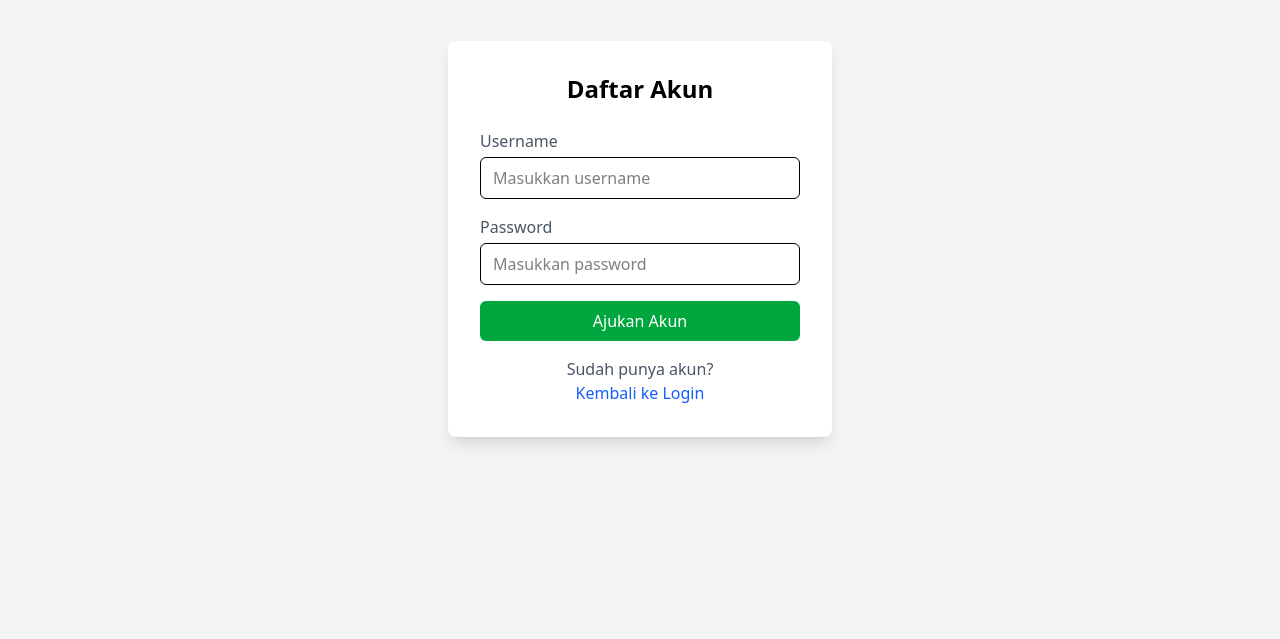
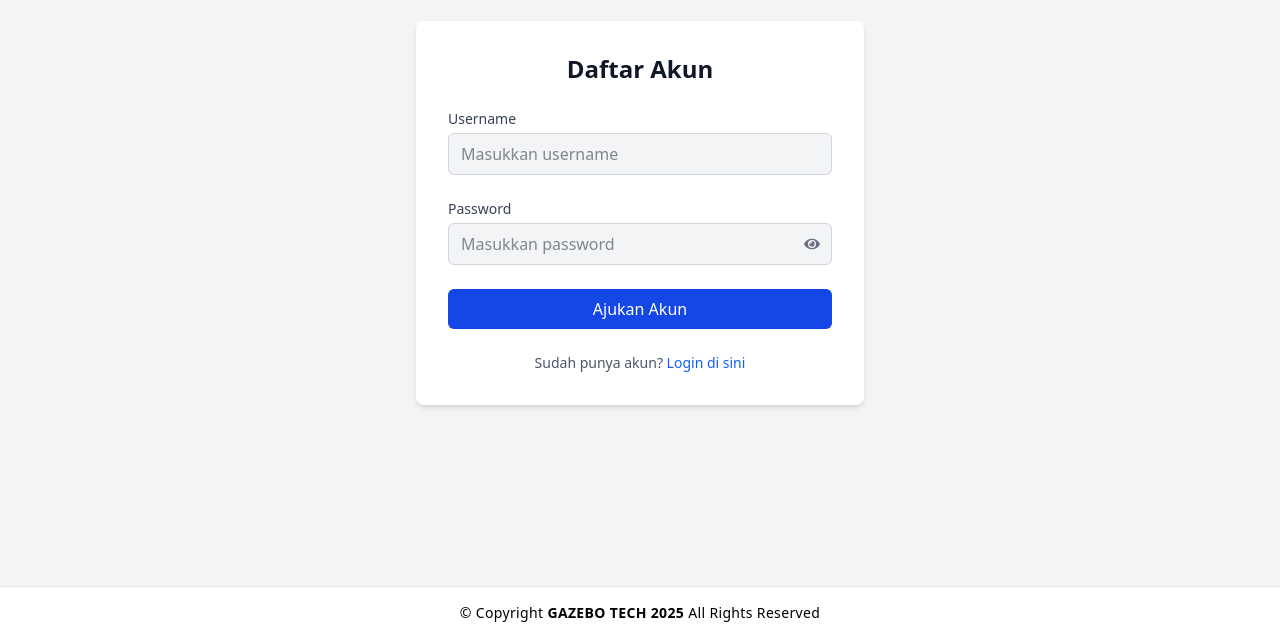
Before and after one commit to dimszkyz/sikoltridi, a React app in the folder frontend/: page /register in a window 1280 px wide. Shown: the part 161-800 px from the top of the page. Built offline with nearby package versions, Linux system fonts and the light colour scheme; the HTML template or start-up script is replaced by a standard one.

Commit message:
tampilan

```diff
--- a/frontend/src/pages/PartControlling.jsx
+++ b/frontend/src/pages/PartControlling.jsx
@@ -435,7 +435,7 @@ export default function PartControlling() {
       {/* Footer copyright */}
       <footer className="bg-white text-black text-center py-4 mt-10 border-t border-gray-200">
         <p className="text-sm tracking-wide">
-          © Copyright <span className="font-bold">APR 2024</span> All Rights Reserved
+          © Copyright <span className="font-bold">GAZEBOTECH 2025</span> All Rights Reserved
         </p>
       </footer>
     </>
--- a/frontend/src/pages/home.jsx
+++ b/frontend/src/pages/home.jsx
@@ -137,7 +137,7 @@ const Home = () => {
       {/* Footer copyright */}
       <footer className="bg-white text-black text-center py-4 mt-10 border-t border-gray-200">
         <p className="text-sm tracking-wide">
-          © Copyright <span className="font-bold">APR 2024</span> All Rights Reserved
+          © Copyright <span className="font-bold">GAZEBO TECH 2025</span> All Rights Reserved
         </p>
       </footer>
       <ScrollTopButton />
--- a/frontend/src/pages/login.jsx
+++ b/frontend/src/pages/login.jsx
@@ -1,10 +1,12 @@
 import React, { useState } from 'react';
 import axios from 'axios';
 import { useNavigate, Link } from 'react-router-dom';
+import { FaEye, FaEyeSlash } from 'react-icons/fa';
 
 const Login = () => {
   const [username, setUsername] = useState('');
   const [password, setPassword] = useState('');
+  const [showPassword, setShowPassword] = useState(false);
   const [error, setError] = useState('');
   const navigate = useNavigate();
 
@@ -18,17 +20,9 @@ const Login = () => {
         password,
       });
 
-      // --- TAMBAHAN UNTUK DEBUGGING ---
-      // Ini akan menampilkan struktur data dari server di console browser
       console.log('Data dari Server:', response.data);
-
-      // Simpan data pengguna ke localStorage
       localStorage.setItem('user', JSON.stringify(response.data.user));
-
-      // Arahkan ke halaman utama setelah login berhasil
       navigate('/');
-
-      // Muat ulang halaman untuk memastikan navbar diperbarui
       window.location.reload();
 
     } catch (err) {
@@ -41,15 +35,18 @@ const Login = () => {
   };
 
   return (
-    <div className="flex items-center justify-center min-h-screen bg-gray-100 dark:bg-gray-900">
-      <div className="w-full max-w-md p-8 space-y-6 bg-white rounded-lg shadow-md dark:bg-gray-800">
-        <h2 className="text-2xl font-bold text-center text-gray-900 dark:text-white">Login</h2>
+    // Wrapper utama untuk layout flex column
+    <div className="flex flex-col min-h-screen bg-gray-100">
+      {/* Konten utama yang akan mengisi ruang tersedia */}
+      <main className="flex-grow flex items-center justify-center">
+        <div className="w-full max-w-md p-8 space-y-6 bg-white rounded-lg shadow-md">
+          <h2 className="text-2xl font-bold text-center text-gray-900">Login</h2>
           {error && <p className="text-sm text-center text-red-500">{error}</p>}
           <form onSubmit={handleSubmit} className="space-y-6">
             <div>
               <label
                 htmlFor="username"
-              className="block text-sm font-medium text-gray-700 dark:text-gray-300"
+                className="block text-sm font-medium text-gray-700"
               >
                 Username
               </label>
@@ -60,25 +57,37 @@ const Login = () => {
                 required
                 value={username}
                 onChange={(e) => setUsername(e.target.value)}
-              className="w-full px-3 py-2 mt-1 text-gray-900 bg-gray-100 border border-gray-300 rounded-md focus:outline-none focus:ring-blue-500 focus:border-blue-500 dark:bg-gray-700 dark:border-gray-600 dark:text-white"
+                className="w-full px-3 py-2 mt-1 text-gray-900 bg-gray-100 border border-gray-300 rounded-md focus:outline-none focus:ring-blue-500 focus:border-blue-500"
               />
             </div>
             <div>
               <label
                 htmlFor="password"
-              className="block text-sm font-medium text-gray-700 dark:text-gray-300"
+                className="block text-sm font-medium text-gray-700"
               >
                 Password
               </label>
+              <div className="relative mt-1">
                 <input
                   id="password"
                   name="password"
-              type="password"
+                  type={showPassword ? 'text' : 'password'}
                   required
                   value={password}
                   onChange={(e) => setPassword(e.target.value)}
-              className="w-full px-3 py-2 mt-1 text-gray-900 bg-gray-100 border border-gray-300 rounded-md focus:outline-none focus:ring-blue-500 focus:border-blue-500 dark:bg-gray-700 dark:border-gray-600 dark:text-white"
+                  className="w-full px-3 py-2 pr-10 text-gray-900 bg-gray-100 border border-gray-300 rounded-md focus:outline-none focus:ring-blue-500 focus:border-blue-500"
                 />
+                <div
+                  className="absolute inset-y-0 right-0 flex items-center pr-3 cursor-pointer"
+                  onClick={() => setShowPassword(!showPassword)}
+                >
+                  {showPassword ? (
+                    <FaEyeSlash className="text-gray-500" />
+                  ) : (
+                    <FaEye className="text-gray-500" />
+                  )}
+                </div>
+              </div>
             </div>
             <div>
               <button
@@ -89,13 +98,21 @@ const Login = () => {
               </button>
             </div>
           </form>
-        <p className="text-sm text-center text-gray-600 dark:text-gray-400">
+          <p className="text-sm text-center text-gray-600">
             Belum punya akun?{' '}
             <Link to="/register" className="font-medium text-blue-600 hover:underline">
               Daftar di sini
             </Link>
           </p>
         </div>
+      </main>
+
+      {/* Footer yang Anda berikan */}
+      <footer className="bg-white text-black text-center py-4 border-t border-gray-200">
+        <p className="text-sm tracking-wide">
+          © Copyright <span className="font-bold">GAZEBO TECH 2025</span> All Rights Reserved
+        </p>
+      </footer>
     </div>
   );
 };
--- a/frontend/src/pages/register.jsx
+++ b/frontend/src/pages/register.jsx
@@ -1,11 +1,15 @@
 import { useState } from "react";
-import { useNavigate } from "react-router-dom";
+import { useNavigate, Link } from "react-router-dom";
 import axios from "axios";
+// 1. Impor ikon
+import { FaEye, FaEyeSlash } from 'react-icons/fa';
 
 const Register = () => {
   const navigate = useNavigate();
   const [username, setUsername] = useState("");
   const [password, setPassword] = useState("");
+  // 2. Tambahkan state untuk visibilitas password
+  const [showPassword, setShowPassword] = useState(false);
   const [loading, setLoading] = useState(false);
 
   const handleRegister = async (e) => {
@@ -28,16 +32,25 @@ const Register = () => {
   };
 
   return (
-    <div className="min-h-screen flex items-center justify-center bg-gray-100">
-      <div className="bg-white shadow-lg rounded-lg p-8 w-full max-w-sm">
-        <h2 className="text-2xl font-bold text-center mb-6">Daftar Akun</h2>
+    // Menggunakan layout flex column agar footer menempel di bawah
+    <div className="flex flex-col min-h-screen bg-gray-100">
+      {/* Konten utama dibuat 'flex-grow' untuk mengisi ruang */}
+      <main className="flex-grow flex items-center justify-center">
+        <div className="w-full max-w-md p-8 space-y-6 bg-white rounded-lg shadow-md">
+          <h2 className="text-2xl font-bold text-center text-gray-900">Daftar Akun</h2>
 
-        <form onSubmit={handleRegister} className="space-y-4">
+          <form onSubmit={handleRegister} className="space-y-6">
             <div>
-            <label className="block mb-1 text-gray-600">Username</label>
+              <label
+                htmlFor="username"
+                className="block text-sm font-medium text-gray-700"
+              >
+                Username
+              </label>
               <input
+                id="username"
                 type="text"
-              className="w-full px-3 py-2 border rounded-md focus:outline-none focus:ring focus:ring-blue-200"
+                className="w-full px-3 py-2 mt-1 text-gray-900 bg-gray-100 border border-gray-300 rounded-md focus:outline-none focus:ring-blue-500 focus:border-blue-500"
                 placeholder="Masukkan username"
                 value={username}
                 onChange={(e) => setUsername(e.target.value)}
@@ -46,37 +59,62 @@ const Register = () => {
             </div>
 
             <div>
-            <label className="block mb-1 text-gray-600">Password</label>
+              <label
+                htmlFor="password"
+                className="block text-sm font-medium text-gray-700"
+              >
+                Password
+              </label>
+              <div className="relative mt-1">
                 <input
-              type="password"
-              className="w-full px-3 py-2 border rounded-md focus:outline-none focus:ring focus:ring-blue-200"
+                  id="password"
+                  // 3. Tipe input dinamis
+                  type={showPassword ? 'text' : 'password'}
+                  // 4. Tambah padding kanan untuk ikon
+                  className="w-full px-3 py-2 pr-10 text-gray-900 bg-gray-100 border border-gray-300 rounded-md focus:outline-none focus:ring-blue-500 focus:border-blue-500"
                   placeholder="Masukkan password"
                   value={password}
                   onChange={(e) => setPassword(e.target.value)}
                   required
                 />
+                {/* 5. Ikon Show/Hide */}
+                <div
+                  className="absolute inset-y-0 right-0 flex items-center pr-3 cursor-pointer"
+                  onClick={() => setShowPassword(!showPassword)}
+                >
+                  {showPassword ? (
+                    <FaEyeSlash className="text-gray-500" />
+                  ) : (
+                    <FaEye className="text-gray-500" />
+                  )}
+                </div>
+              </div>
             </div>
 
             <button
               type="submit"
-            className="w-full bg-green-600 text-white py-2 rounded-md hover:bg-green-700 transition"
+              className="w-full px-4 py-2 font-medium text-white bg-blue-700 rounded-md hover:bg-blue-700 focus:outline-none focus:ring-2 focus:ring-offset-2 focus:ring-green-500"
               disabled={loading}
             >
               {loading ? "Mengirim..." : "Ajukan Akun"}
             </button>
           </form>
 
-        {/* Kembali ke login */}
-        <div className="text-center mt-4">
-          <p className="text-gray-600">Sudah punya akun?</p>
-          <button
-            onClick={() => navigate("/login")}
-            className="text-blue-600 hover:underline"
-          >
-            Kembali ke Login
-          </button>
+          <p className="text-sm text-center text-gray-600">
+            Sudah punya akun?{' '}
+            <Link to="/login" className="font-medium text-blue-600 hover:underline">
+              Login di sini
+            </Link>
+          </p>
         </div>
-      </div>
+      </main>
+
+      {/* Footer ditambahkan di sini */}
+      <footer className="bg-white text-black text-center py-4 border-t border-gray-200">
+        <p className="text-sm tracking-wide">
+          © Copyright <span className="font-bold">GAZEBO TECH 2025</span> All Rights Reserved
+        </p>
+      </footer>
     </div>
   );
 };
```
Also changed, not shown: frontend/src/components/sidebarAdmin.jsx (+46 -10 lines), frontend/src/pages/DetailFoto.jsx (+6 -1 lines), frontend/src/pages/DetailVideo.jsx (+6 -1 lines). Lines whose indentation alone changed are shown as unchanged.
